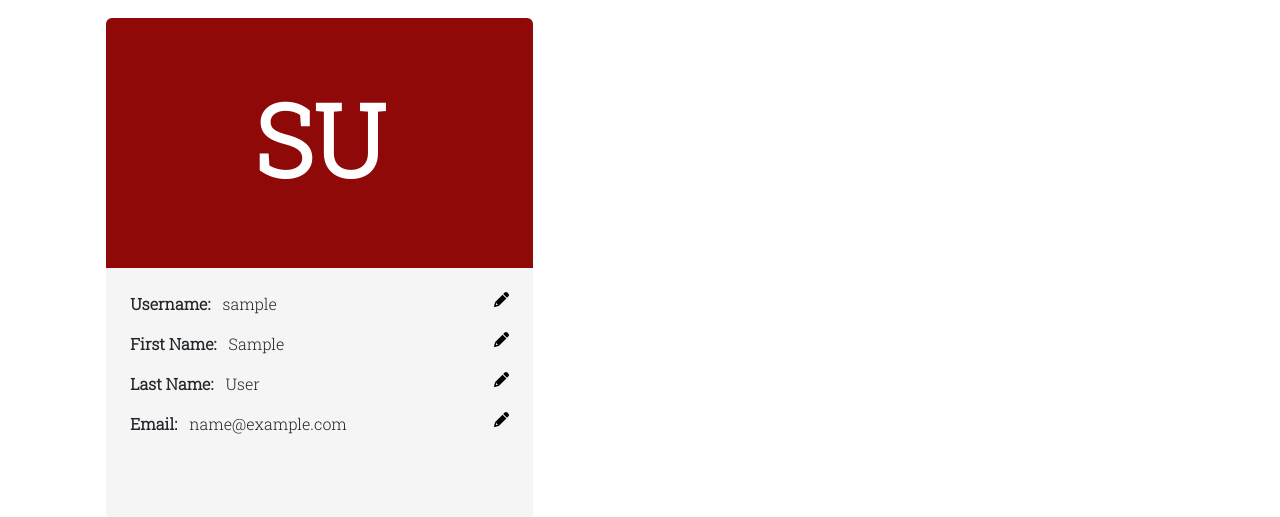
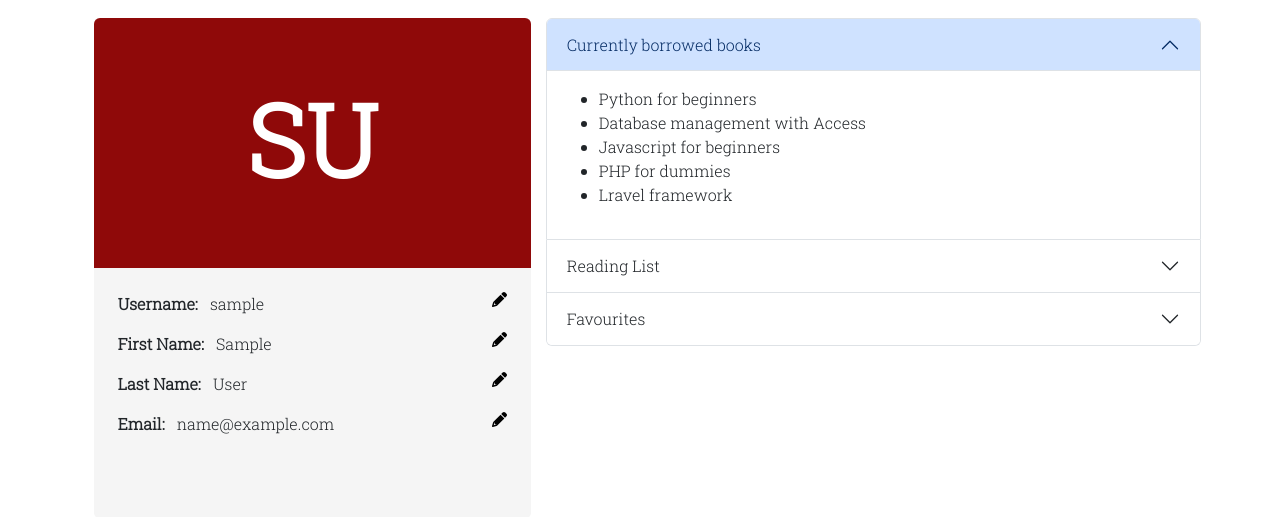
Before and after one commit to ismailPervez/Library-Management-System, a Django app: page /student/ in a window 1280 px wide. Shown: the part 65-582 px from the top of the page. Run offline with Django 4.2, Linux system fonts and the light colour scheme; the visitor is signed in with stand-in values (Sample User, id 1); some libraries are stand-ins or nearby versions.

Commit message:
added UI for student data

```diff
--- a/LMS/Library/static/Library/main.css
+++ b/LMS/Library/static/Library/main.css
@@ -133,8 +133,9 @@ form small {
 .dash-container {
     display: grid;
     grid-template-columns: 40% 60%;
-    width: 85%;
+    width: 87%;
     margin: 1% auto;
+    gap: 15px;
 }
 
 .user-profile {
--- a/LMS/Student/templates/Student/dashboard.html
+++ b/LMS/Student/templates/Student/dashboard.html
@@ -28,7 +28,62 @@
             </div>
         </div>
         <div class="management">
-
+            <div class="accordion" id="accordionPanelsStayOpenExample">
+                <div class="accordion-item">
+                  <h2 class="accordion-header" id="panelsStayOpen-headingOne">
+                    <button class="accordion-button" type="button" data-bs-toggle="collapse" data-bs-target="#panelsStayOpen-collapseOne" aria-expanded="true" aria-controls="panelsStayOpen-collapseOne">
+                      Currently borrowed books
+                    </button>
+                  </h2>
+                  <div id="panelsStayOpen-collapseOne" class="accordion-collapse collapse show" aria-labelledby="panelsStayOpen-headingOne">
+                    <div class="accordion-body">
+                      <ul>
+                          <li>Python for beginners</li>
+                          <li>Database management with Access</li>
+                          <li>Javascript for beginners</li>
+                          <li>PHP for dummies</li>
+                          <li>Lravel framework</li>
+                      </ul>
+                    </div>
+                  </div>
+                </div>
+                <div class="accordion-item">
+                  <h2 class="accordion-header" id="panelsStayOpen-headingTwo">
+                    <button class="accordion-button collapsed" type="button" data-bs-toggle="collapse" data-bs-target="#panelsStayOpen-collapseTwo" aria-expanded="false" aria-controls="panelsStayOpen-collapseTwo">
+                      Reading List
+                    </button>
+                  </h2>
+                  <div id="panelsStayOpen-collapseTwo" class="accordion-collapse collapse" aria-labelledby="panelsStayOpen-headingTwo">
+                    <div class="accordion-body">
+                        <ul>
+                            <li>Python for beginners</li>
+                            <li>Database management with Access</li>
+                            <li>Javascript for beginners</li>
+                            <li>PHP for dummies</li>
+                            <li>Lravel framework</li>
+                        </ul>
+                    </div>
+                  </div>
+                </div>
+                <div class="accordion-item">
+                  <h2 class="accordion-header" id="panelsStayOpen-headingThree">
+                    <button class="accordion-button collapsed" type="button" data-bs-toggle="collapse" data-bs-target="#panelsStayOpen-collapseThree" aria-expanded="false" aria-controls="panelsStayOpen-collapseThree">
+                      Favourites
+                    </button>
+                  </h2>
+                  <div id="panelsStayOpen-collapseThree" class="accordion-collapse collapse" aria-labelledby="panelsStayOpen-headingThree">
+                    <div class="accordion-body">
+                        <ul>
+                            <li>Python for beginners</li>
+                            <li>Database management with Access</li>
+                            <li>Javascript for beginners</li>
+                            <li>PHP for dummies</li>
+                            <li>Lravel framework</li>
+                        </ul>
+                    </div>
+                  </div>
+                </div>
+              </div>
         </div>
     </div>
 {% endblock content %}
```
